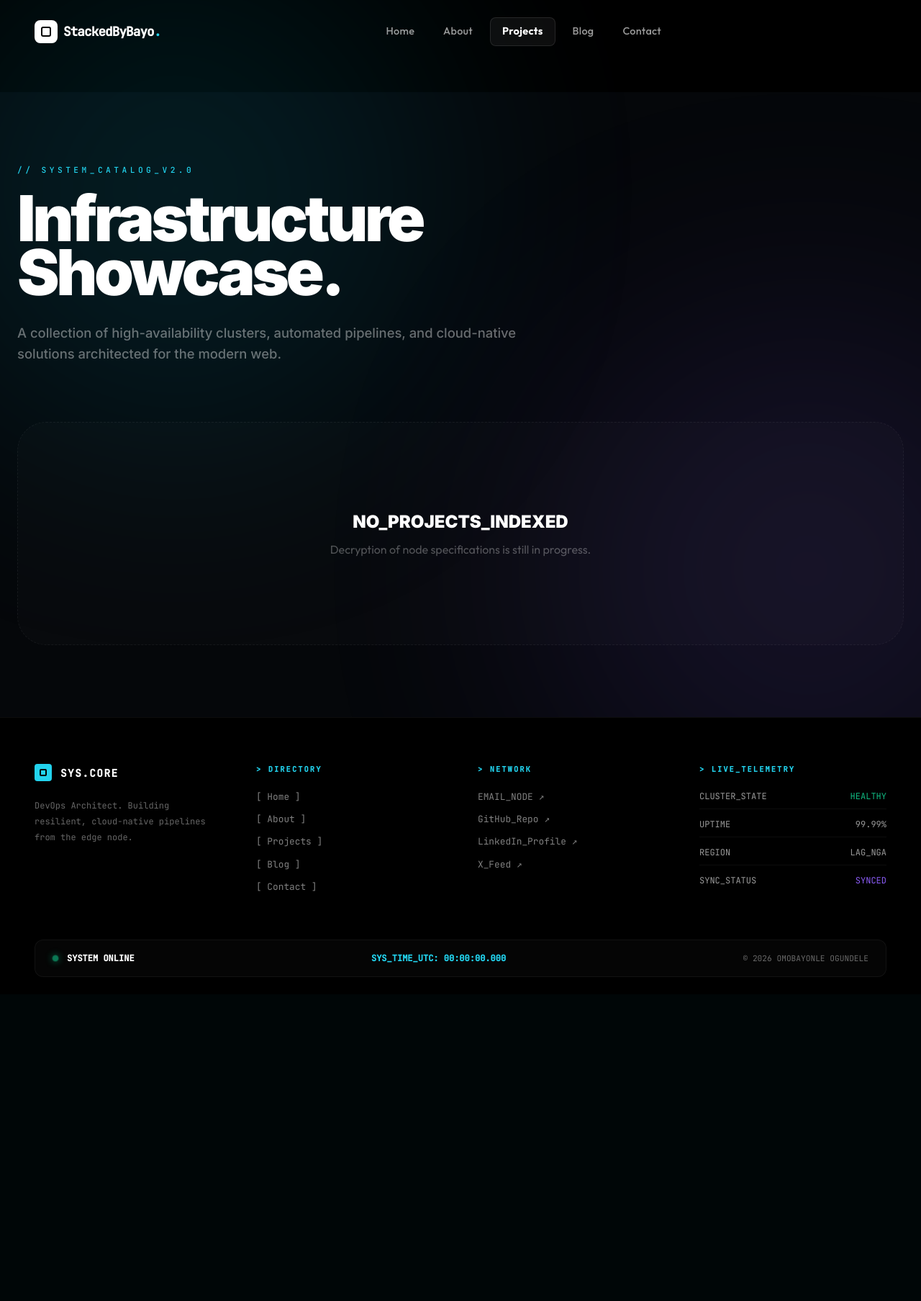
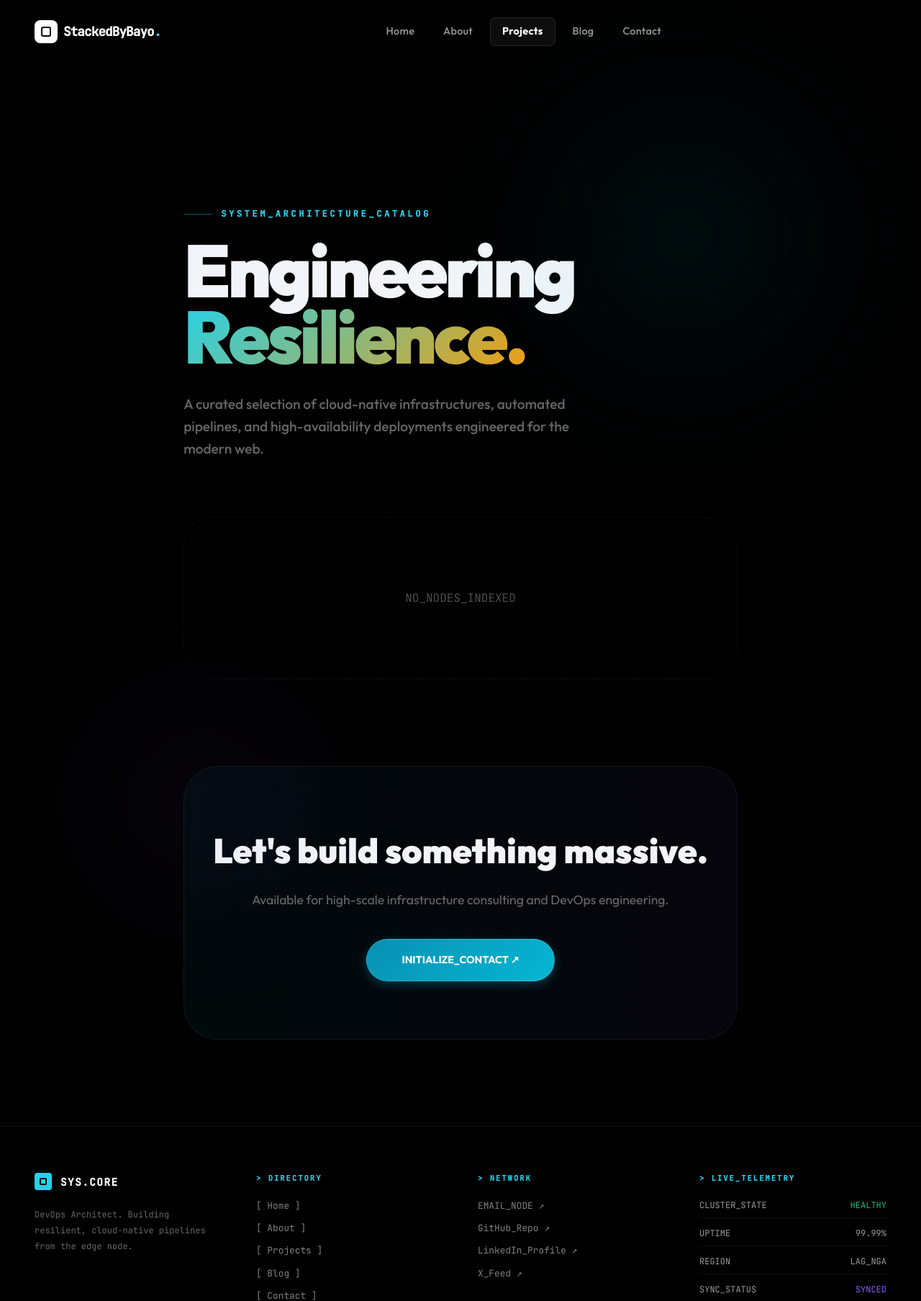
Before and after one commit to BayoJohn/Porfoli-website, a Flask app: page /projects in a window 1280 px wide. Shown: the top 1807 px of the page at 72% size. Before the commit the page ends 1357 px from the top, so only its background shows below. Run offline with Flask 3, Linux system fonts and the light colour scheme; data that the repository does not hold is empty; some libraries are stand-ins or nearby versions.

Commit message:
UPdated project page

```diff
--- a/app/static/style.css
+++ b/app/static/style.css
@@ -8,12 +8,14 @@
     --violet-light: #a78bfa;
     --purple: #818cf8;
     --purple-light: #a5b4fc;
-    --border: rgba(255,255,255,0.08);
-    --glass: #1C2128;
-    --glass-hover: #21262D;
+    --border: rgba(255,255,255,0.06);
+    --glass: rgba(13, 17, 23, 0.7);
+    --glass-hover: rgba(21, 26, 35, 0.8);
     /* Fluid Spacing & Typography */
-    --section-gap: clamp(60px, 10vw, 150px);
-    --container-padding: clamp(16px, 5vw, 48px);
+    --section-gap: clamp(80px, 12vw, 180px);
+    --container-padding: clamp(24px, 6vw, 64px);
+    --font-mono: 'JetBrains Mono', monospace;
+    --font-sans: 'Outfit', sans-serif;
 }
 
 *, *::before, *::after {
--- a/app/templates/projects.html
+++ b/app/templates/projects.html
@@ -1,271 +1,156 @@
 {% extends "base.html" %}
-{% block title %}Projects — StackedByBayo{% endblock %}
+{% block title %}Infrastructure Catalog — Bayo{% endblock %}
 {% block content %}
 
-<style>
-  @import url('https://fonts.googleapis.com/css2?family=Inter:wght@400;500;700;900&display=swap');
+<div class="section-container" style="padding: 160px 24px 120px; max-width: 1400px; margin: 0 auto; position: relative;">
 
-  :root {
-    --bento-bg: rgba(255, 255, 255, 0.015);
-    --bento-border: rgba(255, 255, 255, 0.06);
-    --bento-blur: 32px;
-  }
-
-  .projects-wrapper {
-    background: #05070a; /* Deepest Obsidian */
-    min-height: 100vh;
-    padding: 100px 24px;
-    position: relative;
-    overflow: hidden;
-  }
-
-  /* Atmospheric Depth Blobs */
-  .p-blob {
-    position: fixed;
-    width: 700px;
-    height: 700px;
-    border-radius: 50%;
-    filter: blur(140px);
-    z-index: 0;
-    opacity: 0.12;
-    pointer-events: none;
-    animation: blob-move 25s infinite alternate ease-in-out;
-  }
-  .p-blob-1 { background: var(--cyan); top: -10%; left: -10%; }
-  .p-blob-2 { background: #8b5cf6; bottom: -10%; right: -10%; animation-delay: -5s; }
-
-  @keyframes blob-move {
-    from { transform: translate(0, 0) scale(1); }
-    to { transform: translate(150px, 100px) scale(1.15); }
-  }
-
-  .p-inner {
-    max-width: 1300px;
-    margin: 0 auto;
-    position: relative;
-    z-index: 1;
-  }
-
-  /* Editorial Header */
-  .p-header {
-    margin-bottom: 80px;
-    max-width: 700px;
-  }
-  .p-header h1 {
-    font-family: 'Inter', sans-serif;
-    font-size: clamp(3rem, 10vw, 5.5rem);
-    font-weight: 900;
-    color: #fff;
-    line-height: 0.85;
-    letter-spacing: -0.05em;
-    margin-bottom: 32px;
-  }
-  .p-header p {
-    font-family: 'Inter', sans-serif;
-    font-size: 1.15rem;
-    color: rgba(255,255,255,0.4);
-    line-height: 1.6;
-    font-weight: 500;
-  }
-
-  /* Bento Grid */
-  .bento-grid {
-    display: grid;
-    grid-template-columns: repeat(auto-fill, minmax(320px, 1fr));
-    grid-auto-rows: 320px;
-    grid-auto-flow: dense;
-    gap: 24px;
-  }
-
-  .bento-card {
-    background: var(--bento-bg);
-    border: 1px solid var(--bento-border);
-    border-radius: 40px;
-    padding: 40px;
-    backdrop-filter: blur(var(--bento-blur));
-    text-decoration: none;
-    display: flex;
-    flex-direction: column;
-    position: relative;
-    overflow: hidden;
-    transition: all 0.5s cubic-bezier(0.23, 1, 0.32, 1);
-    grid-column: span 1;
-    grid-row: span 1;
-  }
-
-  /* Bento Variations */
-  .bento-card.large { grid-column: span 2; grid-row: span 2; }
-  .bento-card.wide { grid-column: span 2; grid-row: span 1; }
-
-  .bento-card::before {
-    content: '';
-    position: absolute;
-    inset: 0;
-    background: radial-gradient(circle at top right, rgba(255,255,255,0.03), transparent 70%);
-    opacity: 0;
-    transition: opacity 0.5s;
-  }
-
-  .bento-card:hover {
-    transform: translateY(-8px);
-    border-color: rgba(255,255,255,0.15);
-    background: rgba(255,255,255,0.03);
-    box-shadow: 0 40px 80px rgba(0,0,0,0.6);
-  }
-  .bento-card:hover::before { opacity: 1; }
-
-  /* Content Styling */
-  .bento-tag {
-    font-family: 'JetBrains Mono', monospace;
-    font-size: 0.65rem;
-    font-weight: 800;
-    color: var(--cyan-light);
-    letter-spacing: 0.3em;
-    margin-bottom: 24px;
-    opacity: 0.5;
-    text-transform: uppercase;
-  }
-
-  .bento-title {
-    font-family: 'Inter', sans-serif;
-    font-size: 1.8rem;
-    font-weight: 800;
-    color: #fff;
-    line-height: 1.1;
-    margin-bottom: 16px;
-    letter-spacing: -0.03em;
-  }
-  .large .bento-title { font-size: 2.8rem; }
-
-  .bento-desc {
-    font-family: 'Inter', sans-serif;
-    font-size: 1rem;
-    color: rgba(255,255,255,0.35);
-    line-height: 1.6;
-    font-weight: 500;
-    display: -webkit-box;
-    -webkit-line-clamp: 3;
-    -webkit-box-orient: vertical;
-    overflow: hidden;
-    margin-bottom: auto;
-  }
-  .large .bento-desc { -webkit-line-clamp: 5; font-size: 1.1rem; }
-
-  /* Module: Health Monitor */
-  .health-module {
-    display: flex;
-    align-items: center;
-    gap: 12px;
-    margin-top: 32px;
-    padding-top: 24px;
-    border-top: 1px solid rgba(255,255,255,0.04);
-  }
-  .status-dot {
-    width: 8px;
-    height: 8px;
-    background: #10b981;
-    border-radius: 50%;
-    box-shadow: 0 0 15px #10b981;
-    animation: pulse 2s infinite;
-  }
-  .health-text {
-    font-family: 'JetBrains Mono', monospace;
-    font-size: 0.7rem;
-    font-weight: 800;
-    color: rgba(255,255,255,0.2);
-    letter-spacing: 0.1em;
-  }
-
-  /* Module: Tech Specs */
-  .tech-module {
-    display: flex;
-    flex-wrap: wrap;
-    gap: 8px;
-    margin-top: 20px;
-  }
-  .tech-tag {
-    background: rgba(255,255,255,0.03);
-    border: 1px solid rgba(255,255,255,0.05);
-    padding: 4px 10px;
-    border-radius: 6px;
-    font-family: 'JetBrains Mono', monospace;
-    font-size: 0.65rem;
-    color: var(--cyan-light);
-  }
-
-  /* Empty State */
-  .p-empty {
-    text-align: center;
-    padding: 120px 40px;
-    border: 1px dashed var(--bento-border);
-    border-radius: 40px;
-    background: var(--bento-bg);
-  }
-
-  @media (max-width: 900px) {
-    .bento-grid { grid-template-columns: 1fr; grid-auto-rows: auto; }
-    .bento-card.large, .bento-card.wide { grid-column: span 1; grid-row: span 1; }
-    .bento-card { min-height: 300px; padding: 32px; }
-  }
-</style>
-
-<div class="projects-wrapper">
-
-  <!-- Blobs -->
-  <div class="p-blob p-blob-1"></div>
-  <div class="p-blob p-blob-2"></div>
-
-  <div class="p-inner">
+    <!-- Atmospheric Accents -->
+    <div style="position: absolute; top: -100px; right: -200px; width: 600px; height: 600px; background: radial-gradient(circle, rgba(6, 182, 212, 0.08) 0%, transparent 70%); pointer-events: none; filter: blur(60px);"></div>
+    <div style="position: absolute; bottom: 200px; left: -200px; width: 500px; height: 500px; background: radial-gradient(circle, rgba(139, 92, 246, 0.05) 0%, transparent 70%); pointer-events: none; filter: blur(60px);"></div>
 
     <!-- Editorial Header -->
-    <header class="p-header reveal">
-      <p style="font-family:'JetBrains Mono'; font-size:0.7rem; letter-spacing:0.4em; color:var(--cyan-light); margin-bottom:20px;">// SYSTEM_CATALOG_V2.0</p>
-      <h1>Infrastructure<br>Showcase.</h1>
-      <p>A collection of high-availability clusters, automated pipelines, and cloud-native solutions architected for the modern web.</p>
+    <header style="margin-bottom: 80px;" class="reveal">
+        <div style="display: flex; align-items: center; gap: 12px; margin-bottom: 24px;">
+            <span style="width: 40px; height: 1px; background: var(--cyan); opacity: 0.5;"></span>
+            <span style="font-family: var(--font-mono); font-size: 0.75rem; font-weight: 700; color: var(--cyan-light); letter-spacing: 0.3em; text-transform: uppercase;">System_Architecture_Catalog</span>
+        </div>
+        <h1 style="font-size: clamp(3.5rem, 8vw, 6.5rem); font-weight: 900; line-height: 0.9; margin-bottom: 32px; letter-spacing: -0.04em;">
+            Engineering<br><span class="g-text">Resilience.</span>
+        </h1>
+        <p style="font-size: 1.2rem; color: rgba(255,255,255,0.4); max-width: 600px; line-height: 1.6; font-weight: 450;">
+            A curated selection of cloud-native infrastructures, automated pipelines, and high-availability deployments engineered for the modern web.
+        </p>
     </header>
 
     {% if projects %}
     <div class="bento-grid">
         {% for project in projects %}
-      {# Assign classes based on loop index for asymmetrical feel #}
-      {% set bento_class = "" %}
-      {% if loop.index == 1 %}{% set bento_class = "large" %}{% endif %}
-      {% if loop.index == 4 %}{% set bento_class = "wide" %}{% endif %}
-      {% if loop.index == 7 %}{% set bento_class = "wide" %}{% endif %}
+        {% set is_featured = loop.index == 1 or loop.index == 4 %}
+        {% set is_wide = loop.index == 5 %}
+        <div class="bento-item {% if is_featured %}featured{% elif is_wide %}wide{% endif %} reveal tilt-card"
+             style="cursor: pointer;"
+             onclick="window.location.href='/projects/{{ project.id }}'">
 
-      <a href="/projects/{{ project.id }}" class="bento-card {{ bento_class }} reveal">
-        <span class="bento-tag">NODE_00{{ loop.index }}</span>
+            <!-- Project Image -->
+            <div style="position: absolute; inset: 0; z-index: 1;">
+                {% if project.image %}
+                <img src="/static/uploads/{{ project.image }}" alt="{{ project.title }}" style="width: 100%; height: 100%; object-fit: cover; filter: brightness(0.7) contrast(1.1); transition: transform 0.6s ease;">
+                {% else %}
+                <div style="width: 100%; height: 100%; background: #0a0a0a; display: flex; align-items: center; justify-content: center; font-size: 5rem; opacity: 0.2;">⚙️</div>
+                {% endif %}
+                <div style="position: absolute; inset: 0; background: linear-gradient(to top, rgba(0,0,0,0.95) 0%, rgba(0,0,0,0.4) 50%, transparent 100%);"></div>
+            </div>
 
-        <h2 class="bento-title">{{ project.title }}</h2>
+            <!-- Content Layer -->
+            <div style="position: relative; z-index: 5; height: 100%; padding: 40px; display: flex; flex-direction: column; justify-content: flex-end;">
+                <div style="margin-bottom: auto;">
+                    <span style="font-family: var(--font-mono); font-size: 0.65rem; color: var(--cyan-light); background: rgba(6, 182, 212, 0.1); padding: 4px 12px; border-radius: 100px; border: 1px solid rgba(6, 182, 212, 0.2);">PRJ-{{ '%03d' % loop.index }}</span>
+                </div>
 
-        <p class="bento-desc">
-          {{ project.description | striptags | truncate(200) }}
+                <h3 style="font-size: {% if is_featured %}2.2rem{% else %}1.6rem{% endif %}; font-weight: 900; margin-bottom: 12px; letter-spacing: -0.02em;">{{ project.title }}</h3>
+
+                <p style="font-size: 0.95rem; color: rgba(255,255,255,0.5); line-height: 1.5; margin-bottom: 24px; max-width: 400px;">
+                    {{ project.description | striptags | truncate(100) }}
                 </p>
 
-        <div class="tech-module">
+                <div style="display: flex; gap: 8px; flex-wrap: wrap;">
                     {% if project.tech_stack %}
                     {% for tech in project.tech_stack.split(',')[:4] %}
-            <span class="tech-tag">#{{ tech.strip() }}</span>
+                    <span style="font-size: 0.65rem; font-weight: 700; color: rgba(255,255,255,0.6); border: 1px solid rgba(255,255,255,0.1); padding: 4px 10px; border-radius: 6px; background: rgba(255,255,255,0.03);">{{ tech.strip() }}</span>
                     {% endfor %}
                     {% endif %}
                 </div>
+            </div>
 
-        <div class="health-module">
-          <div class="status-dot"></div>
-          <span class="health-text">SYSTEM_STABLE // {{ (project.title|length * 7) % 100 + 1 }}ms LATENCY</span>
-          <svg style="width:20px; height:20px; margin-left:auto; color:rgba(255,255,255,0.15);" fill="none" viewBox="0 0 24 24" stroke="currentColor" stroke-width="3"><path d="M13 7l5 5m0 0l-5 5m5-5H6"/></svg>
+            <!-- X-Ray Overlay -->
+            <div class="xray-overlay">
+                <div class="blueprint-grid"></div>
+                <div style="position: relative; z-index: 2;">
+                    <p style="font-family: var(--font-mono); color: var(--cyan-light); font-size: 0.7rem; margin-bottom: 20px; letter-spacing: 0.2em;">// INFRASTRUCTURE_SPEC</p>
+                    <div style="display: grid; gap: 16px;">
+                        {% if project.tech_stack %}
+                        {% for tech in project.tech_stack.split(',') %}
+                        <div style="display: flex; align-items: center; gap: 12px;">
+                            <span style="width: 6px; height: 6px; background: var(--cyan); border-radius: 50%;"></span>
+                            <span style="font-family: var(--font-mono); font-size: 0.8rem; color: #fff;">{{ tech.strip() }}</span>
                         </div>
-      </a>
+                        {% endfor %}
+                        {% endif %}
+                    </div>
+                    <div style="margin-top: 40px; padding-top: 20px; border-top: 1px solid rgba(255,255,255,0.1);">
+                        <span style="font-size: 0.8rem; font-weight: 800; color: var(--cyan-light);">VIEW_SYSTEM_ARCHITECTURE ↗</span>
+                    </div>
+                </div>
+            </div>
+        </div>
         {% endfor %}
     </div>
     {% else %}
-    <div class="p-empty reveal">
-      <h2 style="font-family:'Inter'; color:#fff; font-size:1.5rem; font-weight:900;">NO_PROJECTS_INDEXED</h2>
-      <p style="color:rgba(255,255,255,0.3); margin-top:8px;">Decryption of node specifications is still in progress.</p>
+    <div style="padding: 100px 40px; text-align: center; border: 1px dashed var(--border); border-radius: 40px;">
+        <p style="font-family: var(--font-mono); color: rgba(255,255,255,0.3);">NO_NODES_INDEXED</p>
     </div>
     {% endif %}
 
+    <!-- Footer CTA -->
+    <div style="margin-top: 120px;" class="reveal">
+        <div style="background: linear-gradient(to right, rgba(6, 182, 212, 0.05), rgba(139, 92, 246, 0.05)); border: 1px solid var(--border); border-radius: 48px; padding: 80px 40px; text-align: center;">
+            <h2 style="font-size: clamp(2rem, 5vw, 3rem); font-weight: 900; margin-bottom: 20px;">Let's build something massive.</h2>
+            <p style="color: rgba(255,255,255,0.4); margin-bottom: 40px; font-size: 1.1rem;">Available for high-scale infrastructure consulting and DevOps engineering.</p>
+            <a href="/contact" class="g-btn" style="padding: 18px 48px;">INITIALIZE_CONTACT ↗</a>
+        </div>
     </div>
 </div>
 
+<script>
+    document.addEventListener('DOMContentLoaded', () => {
+        const cards = document.querySelectorAll('.tilt-card');
+
+        cards.forEach(card => {
+            card.addEventListener('mousemove', e => {
+                const rect = card.getBoundingClientRect();
+                const x = e.clientX - rect.left;
+                const y = e.clientY - rect.top;
+
+                const centerX = rect.width / 2;
+                const centerY = rect.height / 2;
+
+                const rotateX = (y - centerY) / 20;
+                const rotateY = (centerX - x) / 20;
+
+                card.style.transform = `perspective(1000px) rotateX(${rotateX}deg) rotateY(${rotateY}deg) scale3d(1.02, 1.02, 1.02)`;
+            });
+
+            card.addEventListener('mouseleave', () => {
+                card.style.transform = `perspective(1000px) rotateX(0deg) rotateY(0deg) scale3d(1, 1, 1)`;
+            });
+        });
+
+        // Intersection Observer for reveal animation
+        const observer = new IntersectionObserver((entries) => {
+            entries.forEach(entry => {
+                if (entry.isIntersecting) {
+                    entry.target.classList.add('visible');
+                }
+            });
+        }, { threshold: 0.1 });
+
+        document.querySelectorAll('.reveal').forEach(el => observer.observe(el));
+    });
+</script>
+
+<style>
+    .tilt-card {
+        transition: transform 0.1s ease, box-shadow 0.3s ease;
+        transform-style: preserve-3d;
+        will-change: transform;
+    }
+    .tilt-card:hover {
+        box-shadow: 0 30px 60px rgba(0,0,0,0.5);
+        z-index: 20;
+    }
+    .tilt-card img {
+        pointer-events: none;
+    }
+</style>
+
 {% endblock %}
```
Also changed, not shown: other parts of app/static/style.css (+69 -0 lines). Lines whose indentation alone changed are shown as unchanged.
